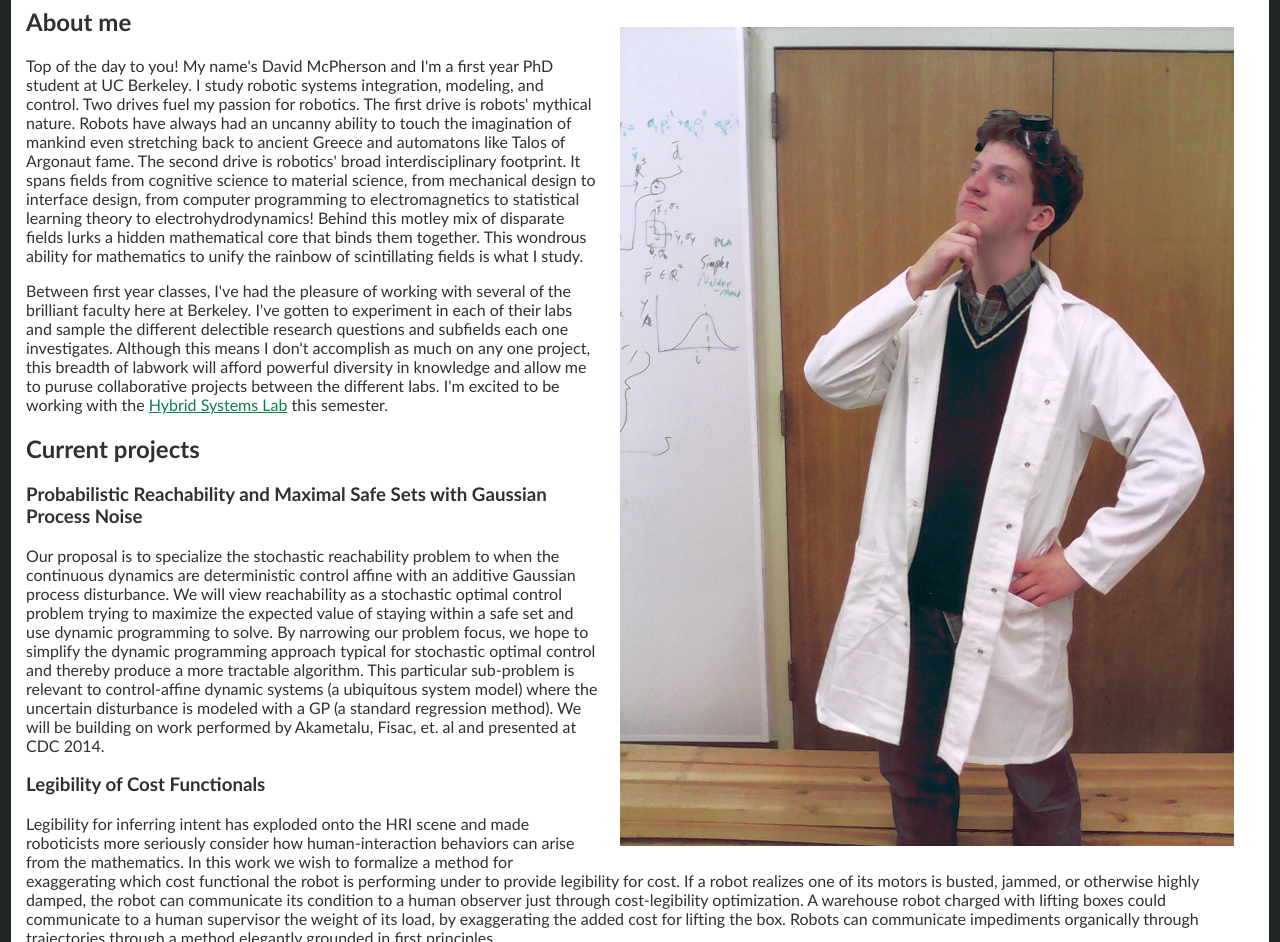
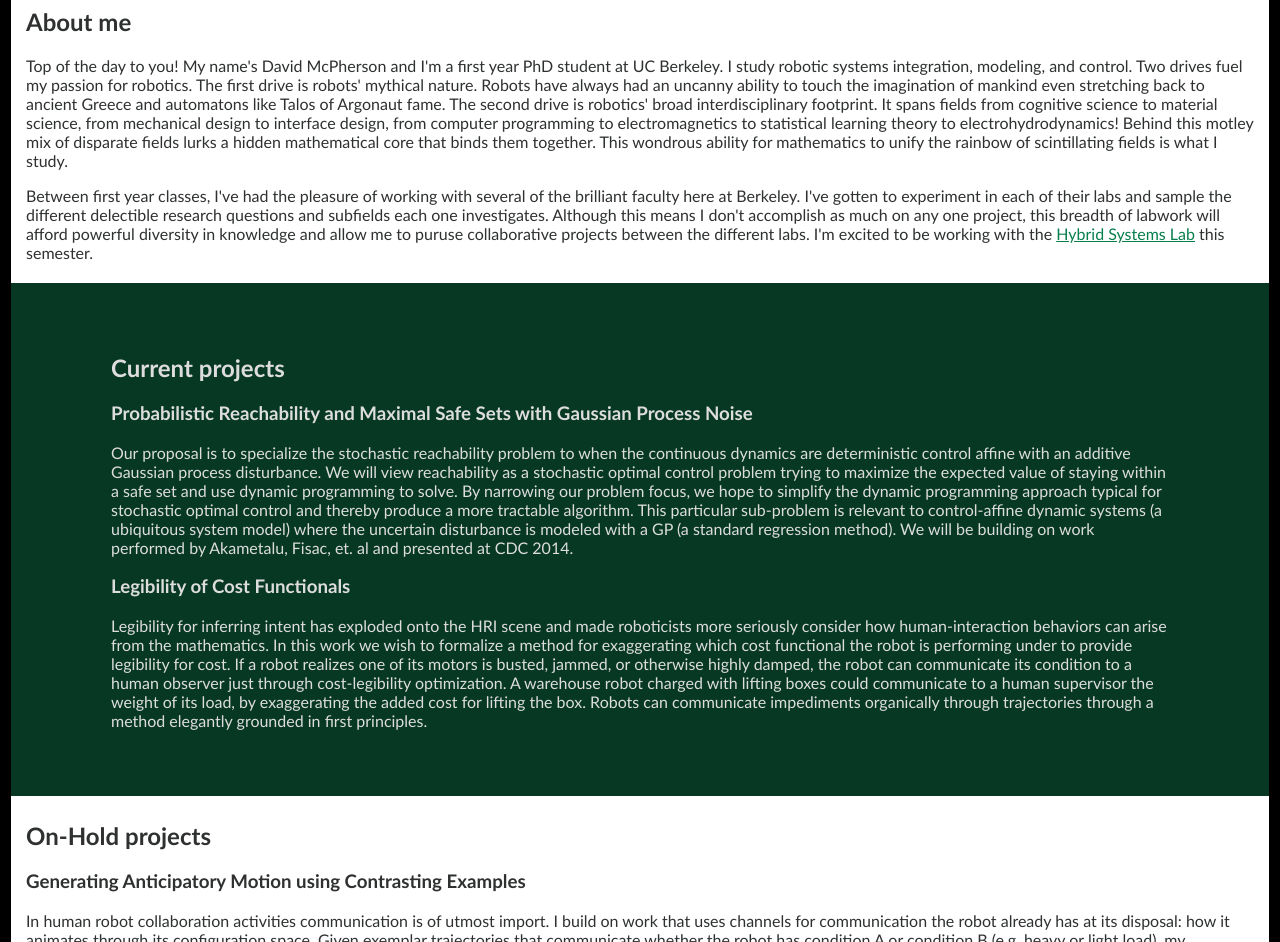
Before and after one commit to DLMcPherson/personalWebsite, a plain HTML site: page index.html in a window 1280 px wide. Shown: the part 134-1076 px from the top of the page. Drawn offline with Linux system fonts and the light colour scheme.

Commit message:
added colored sections

```diff
--- a/index.html
+++ b/index.html
@@ -2,7 +2,7 @@
 <html>
 
 <head>
-  <title>David McPherson - Collaboration for Robots</title>
+  <title>David McPherson + Robot Collaboration</title>
   <link href="site.css" rel="stylesheet">
 </head>
 
@@ -10,10 +10,8 @@
 
 <body>
 
-  <div id="main">
+  <div class="light">
   <h1>David L. McPherson</h1>
-
-  <img src="Science David25.jpg" alt="selfie" style="width:50%;" align="right" hspace="20" vspace="20">
 
   <h2>About me</h2>
   <p>Top of the day to you!
@@ -32,21 +30,29 @@
     Although this means I don't accomplish as much on any one project, this breadth of labwork will afford powerful diversity in knowledge and allow me to puruse collaborative projects between the different labs.
     I'm excited to be working with the <a href="http://hybrid.eecs.berkeley.edu">Hybrid Systems Lab</a> this semester.</p>
 
+  </div>
+  <div class = "dark">
     <h2>Current projects</h2>
 
     <h3>Probabilistic Reachability and Maximal Safe Sets with Gaussian Process Noise</h3>
+    <p>
       Our proposal is to specialize the stochastic reachability problem to when the continuous dynamics are deterministic control affine with an additive Gaussian process disturbance.
       We will view reachability as a stochastic optimal control problem trying to maximize the expected value of staying within a safe set and use dynamic programming to solve.
       By narrowing our problem focus, we hope to simplify the dynamic programming approach typical for stochastic optimal control and thereby produce a more tractable algorithm.
       This particular sub-problem is relevant to control-affine dynamic systems (a ubiquitous system model) where the uncertain disturbance is modeled with a GP (a standard regression method).
       We will be building on work performed by Akametalu, Fisac, et. al and presented at CDC 2014.
+    </p>
 
     <h3>Legibility of Cost Functionals</h3>
+    <p>
       Legibility for inferring intent has exploded onto the HRI scene and made roboticists more seriously consider how human-interaction behaviors can arise from the mathematics.
       In this work we wish to formalize a method for exaggerating which cost functional the robot is performing under to provide legibility for cost.
       If a robot realizes one of its motors is busted, jammed, or otherwise highly damped, the robot can communicate its condition to a human observer just through cost-legibility optimization.
       A warehouse robot charged with lifting boxes could communicate to a human supervisor the weight of its load, by exaggerating the added cost for lifting the box.
       Robots can communicate impediments organically through trajectories through a method elegantly grounded in first principles.
+    </p>
+  </div>
+  <div class="light">
 
   <h2>On-Hold projects</h2>
 
@@ -64,7 +70,8 @@
     In this work we fuse these two interaction types to form manipulation via locomotion.
     We integrate classic work in manipulation into studies on collaborative robotic transport to add extra manipulation DOF to a delocalized robot "hand" made up of a team of mobile pushing robots.
     This work is being pursued with the <a href="https://robotics.eecs.berkeley.edu/~ronf/Biomimetics.html">Biomimetic Millisystems Lab</a> at Berkeley.
-
+  </div>
+  <div class="dark">
   <h2>Completed projects</h2>
 
   <h3>Fuzzy Logic for Controls Education Project</h3>
--- a/site.css
+++ b/site.css
@@ -25,18 +25,17 @@ a:active {
 body {
     font-family: "Gill Sans", sans-serif;
     font-size: 16px;
-    background-color: #212724;
+    background-color: #000000;
     color: #2e3130;
     padding: 3px;
     height: 100%;
 }
 
-#main {
+.light {
     padding: 5px;
     padding-left:  15px;
     padding-right: 15px;
     background-color: #ffffff;
-    border-radius: 0 0 5px 5px;
 }
 
 object {
@@ -45,7 +44,8 @@ object {
 }
 
 h1 {
-    font-family: Palatino, serif;
+    /*font-family: Palatino, serif;*/
+    font-family: "Gill Sans", sans-serif;
     border-bottom: 3px solid #089659;
     color: #077f4d;
     font-size: 30px;
@@ -80,3 +80,24 @@ ul#menu li a:hover {
     height: 100%;
     width: 100%;
 }
+
+/* =================================================== */
+
+.dark {
+  padding: 50px;
+  padding-left:  100px;
+  padding-right: 100px;
+  background-color : #073824
+}
+
+.dark h2 {
+  color : #dddddd
+}
+
+.dark h3 {
+  color : #dddddd
+}
+
+.dark p {
+  color : #dddddd;
+}
```
Also changed, not shown: script.js (line endings or trailing spaces). Lines whose indentation alone changed are shown as unchanged.
